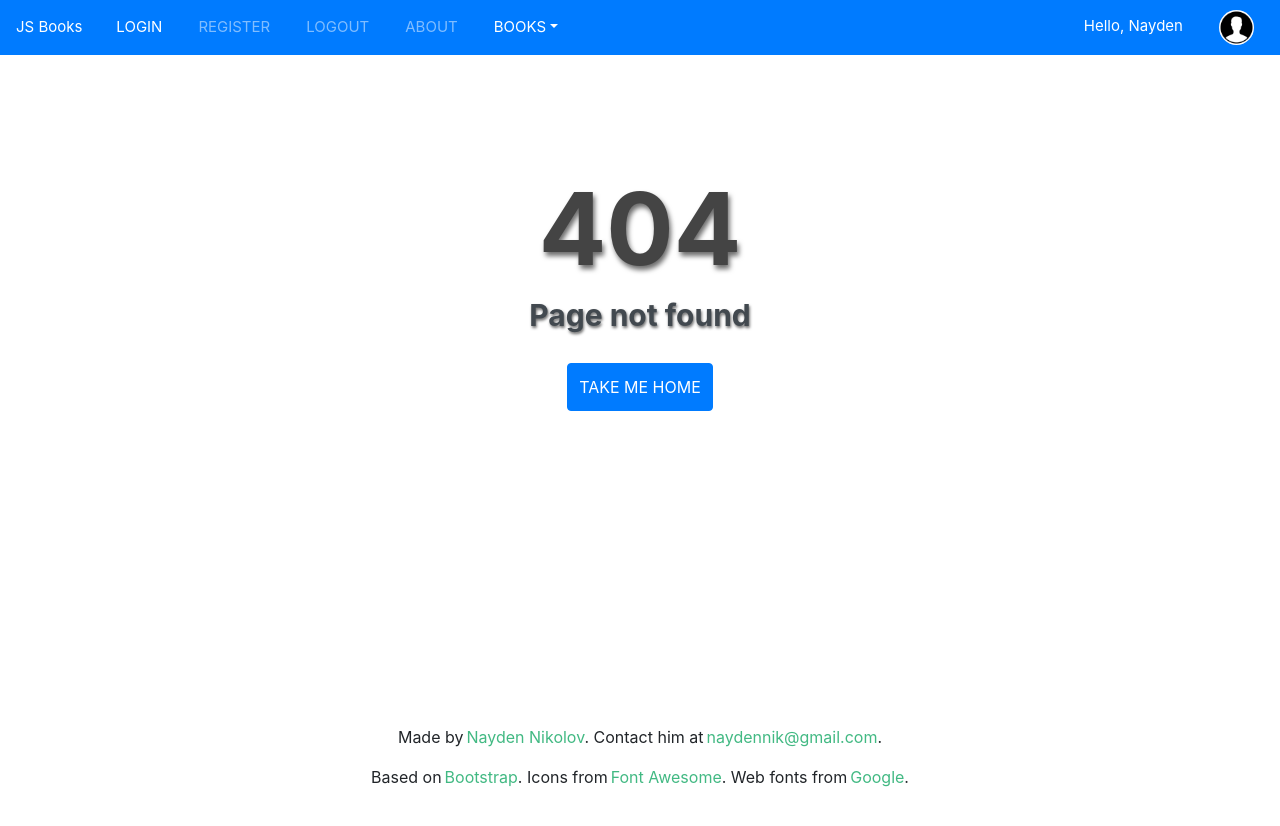
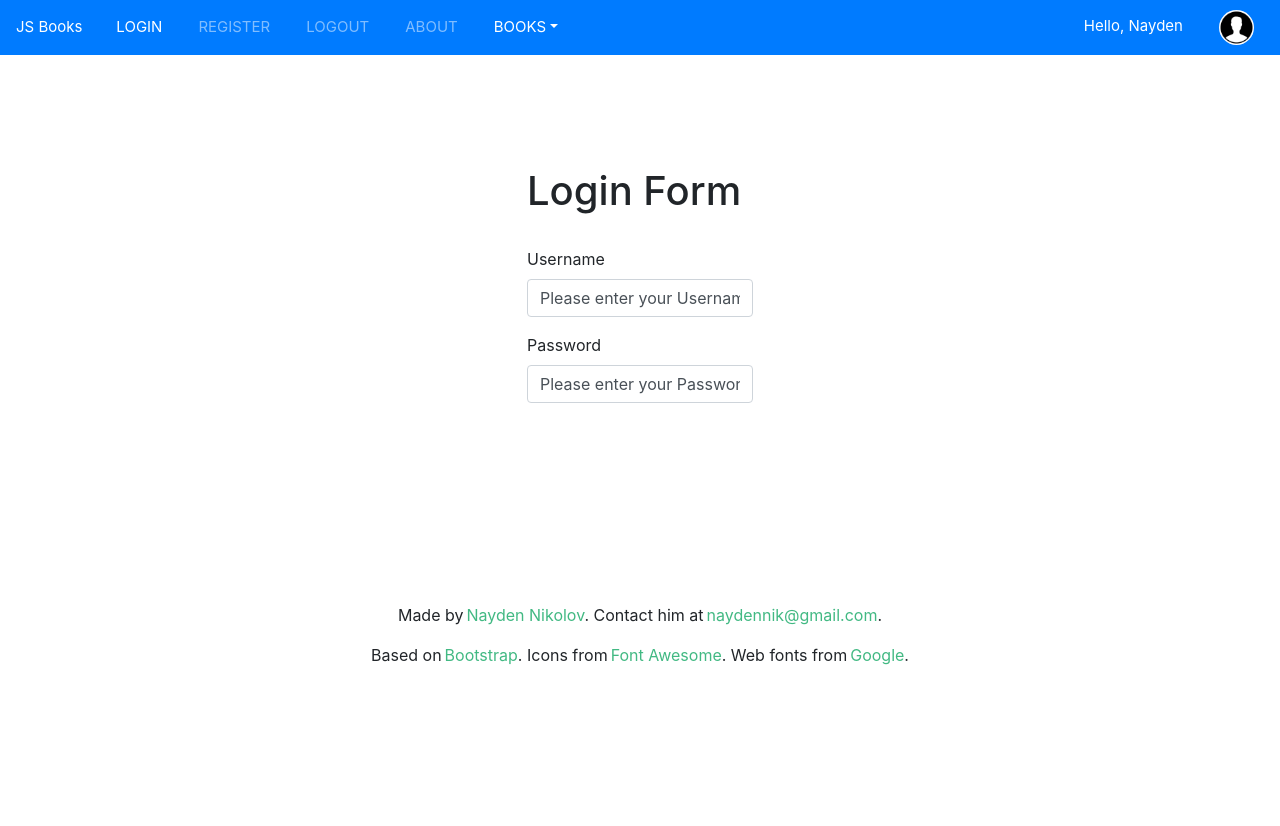
Before and after one commit to naydennik/js-books-react, a React (Create React App) app: page /login in a window 1280 px wide. Shown: the top 826 px of the page. After the commit the page ends 800 px from the top, so only its background shows below. Built offline with nearby package versions, Linux system fonts and the light colour scheme.

Commit message:
Created Login and Register Pages

```diff
--- /dev/null
+++ b/src/components/alert/index.js
@@ -0,0 +1,7 @@
+import React from "react";
+
+const AlertMessage = ({ message }) => {
+  return <div className="alert alert-danger">{message}</div>;
+};
+
+export default AlertMessage;
--- /dev/null
+++ b/src/components/input/index.js
@@ -0,0 +1,18 @@
+import React from "react";
+
+const Input = ({ type, label, id, value, onChange }) => {
+  return (
+    <div className="form-group">
+      <label htmlFor={id}>{label}</label>
+      <input
+        className="form-control"
+        type={type}
+        id={id}
+        value={value}
+        onChange={onChange}
+      />
+    </div>
+  );
+};
+
+export default Input;
--- a/src/navigation.js
+++ b/src/navigation.js
@@ -4,6 +4,8 @@ import LandingPage from "./pages/landing";
 import AboutPage from "./pages/about";
 import ErrorPage from "./pages/error";
 import BooksPage from "./pages/books";
+import LoginPage from "./pages/login";
+import RegisterPage from "./pages/register";
 
 const Navigation = () => {
   return (
@@ -12,6 +14,8 @@ const Navigation = () => {
         <Route exact path="/" component={LandingPage} />
         <Route path="/books" component={BooksPage} />
         <Route path="/about" component={AboutPage} />
+        <Route path="/login" component={LoginPage} />
+        <Route path="/register" component={RegisterPage} />
         <Route component={ErrorPage} />
       </Switch>
     </BrowserRouter>
--- /dev/null
+++ b/src/pages/login/index.js
@@ -0,0 +1,38 @@
+import React from "react";
+import Input from "../../components/input";
+import Header from "../../components/header";
+import Footer from "../../components/footer";
+import styles from "./index.module.css";
+
+const LoginPage = () => {
+  return (
+    <div>
+      <Header />
+      <form id={styles.form}>
+        <div class="col-md-4">
+          <br />
+          <br />
+          <h1>Login Form</h1>
+          <br />
+          <Input
+            type="text"
+            label="Username"
+            id="username"
+            value="Please enter your Username"
+            onChange=""
+          />
+          <Input
+            type="paswword"
+            label="Password"
+            id="password"
+            value="Please enter your Password"
+            onChange=""
+          />
+        </div>
+      </form>
+      <Footer />
+    </div>
+  );
+};
+
+export default LoginPage;
--- /dev/null
+++ b/src/pages/login/index.module.css
@@ -0,0 +1,4 @@
+#form {
+  margin-left: 40%;
+  margin-top: 5%;
+}
--- /dev/null
+++ b/src/pages/register/index.js
@@ -0,0 +1,45 @@
+import React from "react";
+import Input from "../../components/input";
+import Header from "../../components/header";
+import Footer from "../../components/footer";
+import styles from "./index.module.css";
+
+const RegisterPage = () => {
+  return (
+    <div>
+      <Header />
+      <form id={styles.form}>
+        <div class="col-md-4">
+          <br />
+          <br />
+          <h1>Register Form</h1>
+          <br />
+          <Input
+            type="text"
+            label="Username"
+            id="username"
+            value="Please enter your Username"
+            onChange=""
+          />
+          <Input
+            type="paswword"
+            label="Password"
+            id="password"
+            value="Please enter your Password"
+            onChange=""
+          />
+          <Input
+            type="paswword"
+            label="Re-confirm Password"
+            id="re-password"
+            value="Please enter again Password"
+            onChange=""
+          />
+        </div>
+      </form>
+      <Footer />
+    </div>
+  );
+};
+
+export default RegisterPage;
--- /dev/null
+++ b/src/pages/register/index.module.css
@@ -0,0 +1,4 @@
+#form {
+  margin-left: 40%;
+  margin-top: 5%;
+}
```
Also changed, not shown: src/pages/error/index.js (+1 -6 lines).
